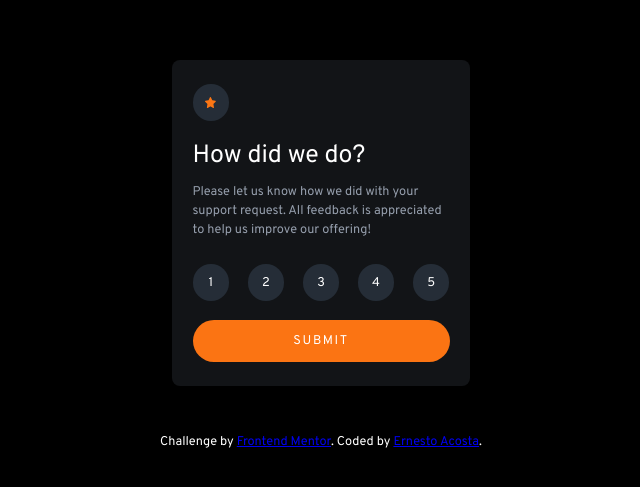
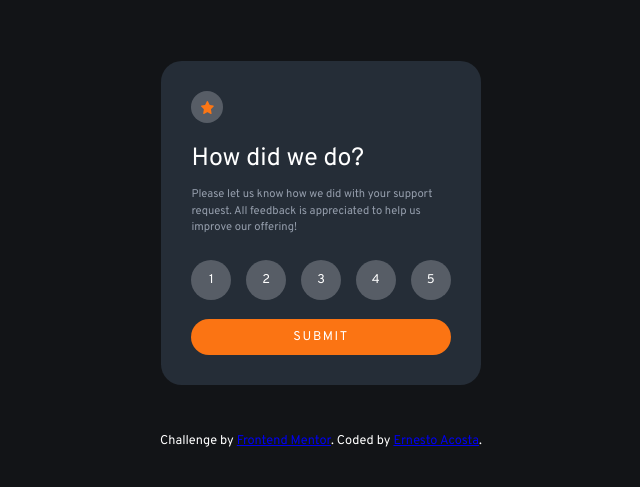
Before and after one commit to eljag/FrontendMentorDemos, a plain HTML site: page 04-interactive-rating-component-main/index.html in a window 1280 px wide. Shown: the part 145-632 px from the top of the page, without its empty margins (319-959 px from the left). Drawn offline with Linux system fonts and the light colour scheme.

Commit message:
refactoring the sizes of the cards

```diff
--- a/04-interactive-rating-component-main/css/style.css
+++ b/04-interactive-rating-component-main/css/style.css
@@ -10,7 +10,7 @@
 
     --white: hsl(0, 0%, 100%);
     --light-gray: hsl(217, 12%, 63%);
-    --medium-gray: rgb(124, 135, 152);
+    --medium-gray: rgb(87, 93, 102);
     --dark-blue: rgb(37, 45, 55);
     --very-dark-blue: rgb(18, 20, 23);
 
@@ -73,9 +73,8 @@ main,
 main{
     align-items: center;
     height: 100vh;
-    padding: 0 1.1rem;
     font-weight: 500;
-    background-color: black;
+    background-color: var(--very-dark-blue);
     gap: 3rem;
 }
 
@@ -84,13 +83,11 @@ main{
 }
 
 .card__rating{
-    /* height: 23em; */
-    max-width: 350px;
+    max-width: 360px;
     /* width: 21rem; */
-    /* margin: 0 1rem; */
     padding: 1.5rem 1.3rem;
-    background-color: var(--very-dark-blue);
-    border-radius: .5em;
+    background-color: var(--dark-blue);
+    border-radius: 1.3em;
 }
 
 
@@ -99,7 +96,7 @@ main{
     width: 2.3rem;
     height: 2.3rem;
     margin-bottom: 1.2rem;
-    background-color: var(--dark-blue);
+    background-color: var(--medium-gray);
     border-radius: 50%;
 }
 
@@ -135,12 +132,12 @@ main{
 
 .score{
     align-items: center;
-    width: 2.3rem;
-    height: 2.3rem;
+    width: 2.5rem;
+    height: 2.5rem;
     font-size: var(--step--2);
     color: var(--white);
     border-radius: 50%;
-    background-color: var(--dark-blue);
+    background-color: var(--medium-gray);
 }
 
 
@@ -161,7 +158,7 @@ main{
 }
 
 .active__value{
-    background-color: var(--medium-gray);
+    background-color: var(--light-gray);
 }
 
 .card__thankyou{
@@ -211,8 +208,35 @@ main{
         cursor: pointer;
     }
 
+    .card__rating{
+        width: 20rem;
+        padding: 1.9rem;
+    }
+
+    .circle__icon{
+        width: 2rem;
+        height: 2rem;
+    }
+
+    .image__icon{
+        width: .8rem;
+        height: .8rem;
+    }
+
+    .rating__title{
+        font-size: var(--step-1);
+    }
+
+    .rating__inf{
+        font-size: .7rem;
+    }
+
     .score:hover{
         background-color: var(--orange);
+    }
+
+    .btn{
+        padding: .6rem 0;
     }
 
     .btn:hover{
```
Also changed, not shown: 06-order-summary-component-main/index.html (added, +37 -0 lines), 06-order-summary-component-main/design/active-states.jpg (added), 06-order-summary-component-main/design/desktop-design.jpg (added), 06-order-summary-component-main/design/desktop-preview.jpg (added), 06-order-summary-component-main/design/mobile-design.jpg (added), 06-order-summary-component-main/images/favicon-32x32.png (added), 06-order-summary-component-main/images/icon-music.svg (added), 06-order-summary-component-main/images/illustration-hero.svg (added), 06-order-summary-component-main/images/pattern-background-desktop.svg (added), 06-order-summary-component-main/images/pattern-background-mobile.svg (added), 4 other files.
